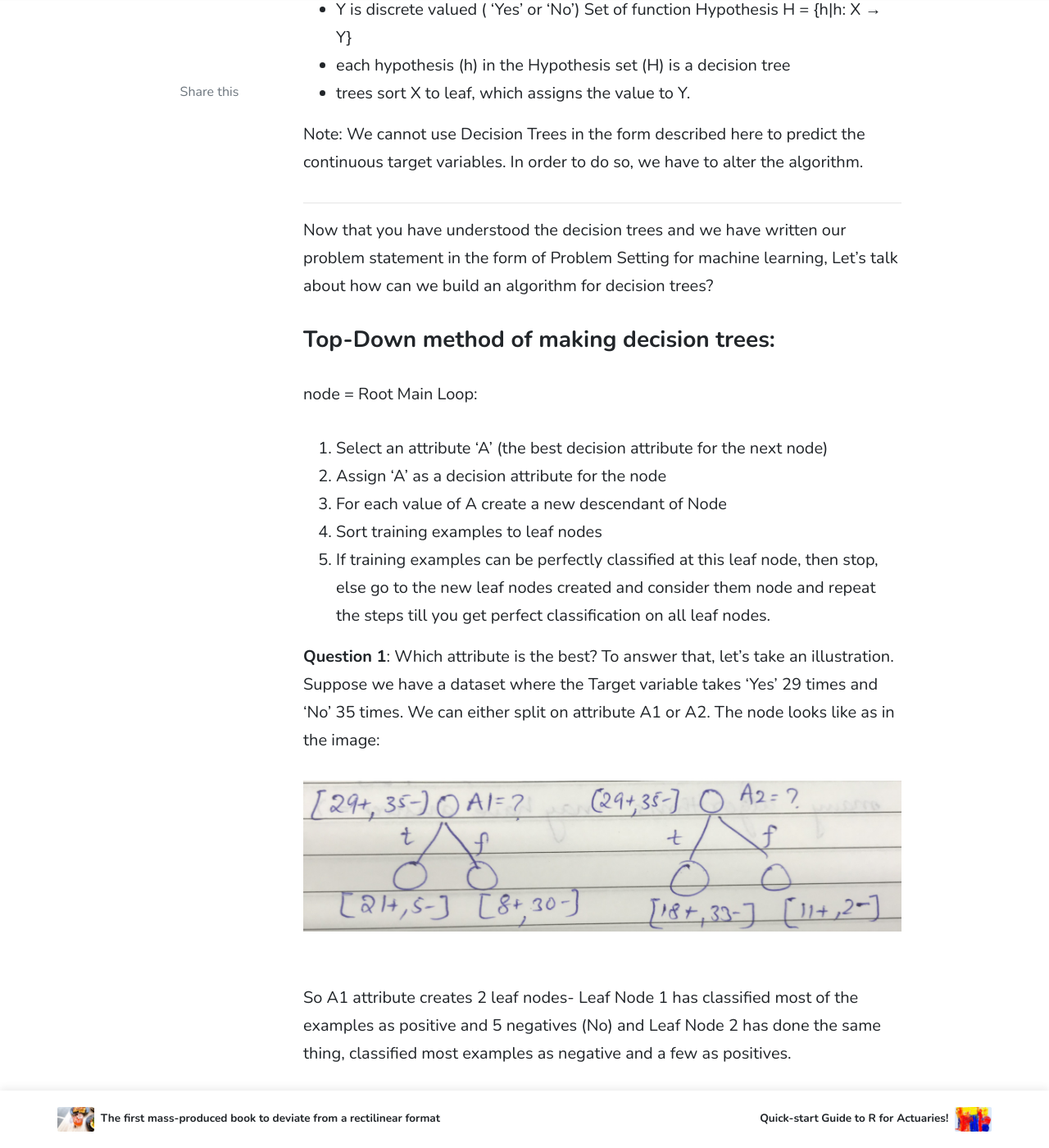
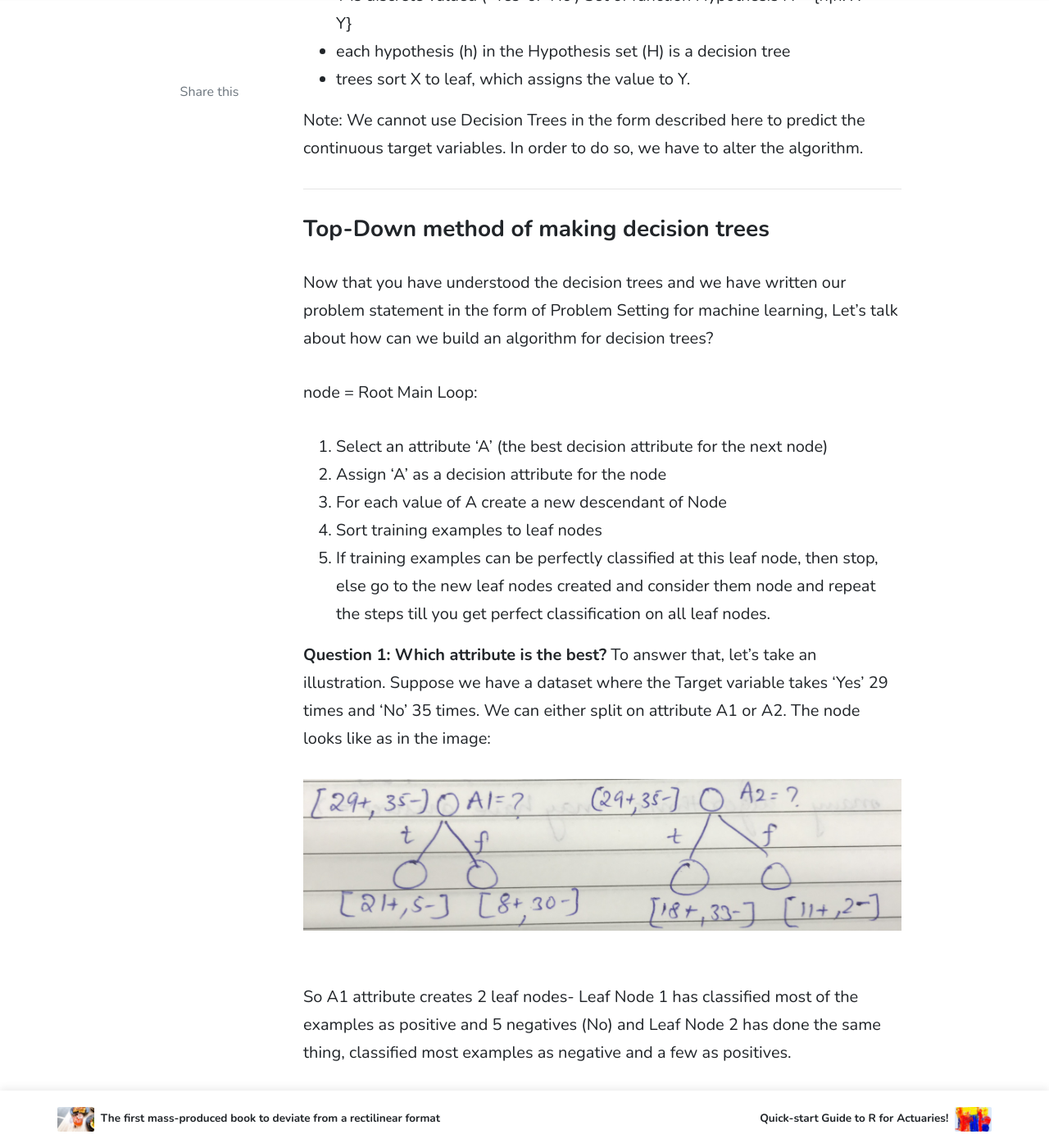
Before and after one commit to Machine-Learning-Club-India/ml-Club, a Jekyll site: the page built from _posts/2019-02-03-what-are-decision-trees-for-actuaries.md, in a window 1280 px wide and 1400 px high, scrolled down 2873 px. Shown: the whole window at 82% size. Built offline with Jekyll 4.4.1, drawn with Linux system fonts in a browser that asks for light colours; nearby versions of some CDN libraries; comment, search, counter and statistics services are not loaded; some of the changed text lies outside the part shown.

Commit message:
Update Images and formatting

```diff
--- a/_posts/2019-02-03-what-are-decision-trees-for-actuaries.md
+++ b/_posts/2019-02-03-what-are-decision-trees-for-actuaries.md
@@ -5,17 +5,18 @@
 categories: [ machine-learning, actuaries ]
 image: https://images.unsplash.com/photo-1528784351875-d797d86873a1?ixlib=rb-1.2.1&auto=format&fit=crop&w=750&q=80
 ---
+
 Welcome to part II in the series Machine Learning for Actuaries. In part I, we covered how to understand the General Problem Settings in Machine Learning. We also talked about what the Hypothesis Set is. For the sake of this blog, we will consider decision trees (all possible decision trees) as our hypothesis set.
 
 We will cover how decision trees work and see a working example to implement decision trees in R. Please access it from the link below.
 
-<hr class="section-divider"><hr>
+---
 
 You use decision trees in a way in your life all the time, but very basic ones. Let's say you stay in Mumbai, its August and you are going out, you would have to decide whether to take your umbrella with you or not because it might rain. Any Mumbaikar would suggest that you should carry an umbrella during August. But say you are just visiting Mumbai and you do not have any idea, what would you do? It is a typical decision tree problem statement. Let's formulate this problem in a mathematical statement:
 
 Let's say you have < Location, Month, Temperature> as covariates to decide whether to take an umbrella with you or not and the response variable is "Take Umbrella". What we want to do is to approximate a function f such that:
 
-*f* : < Location, Month, Temperature> → Take Umbrella
+                                *f* : < Location, Month, Temperature> → Take Umbrella
 
 based on the data collected from people living in Mumbai and Delhi. We will get into that process of making decision trees later. But let's look at what the output will look like.
 ![decision tree]({{ site.baseurl }}/assets/images/what-are-decision-trees-for-actuaries/1.png)
@@ -50,9 +51,9 @@
 
 ---
 
+### Top-Down method of making decision trees
 Now that you have understood the decision trees and we have written our problem statement in the form of Problem Setting for machine learning, Let's talk about how can we build an algorithm for decision trees?
 
-### Top-Down method of making decision trees:
 node = Root
 Main Loop:
 1. Select an attribute 'A' (the best decision attribute for the next node)
@@ -61,10 +62,10 @@
 4. Sort training examples to leaf nodes
 5. If training examples can be perfectly classified at this leaf node, then stop, else go to the new leaf nodes created and consider them node and repeat the steps till you get perfect classification on all leaf nodes.
 
-**Question 1**: Which attribute is the best?
+**Question 1: Which attribute is the best?**
 To answer that, let's take an illustration. Suppose we have a dataset where the Target variable takes 'Yes' 29 times and 'No' 35 times. We can either split on attribute A1 or A2. The node looks like as in the image:
 
-![walking]({{ site.baseurl }}/assets/images/what-are-decision-trees-for-actuaries/2.png)
+![tree diagram]({{ site.baseurl }}/assets/images/what-are-decision-trees-for-actuaries/2.png)
 
 So A1 attribute creates 2 leaf nodes- Leaf Node 1 has classified most of the examples as positive and 5 negatives (No) and Leaf Node 2 has done the same thing, classified most examples as negative and a few as positives.
 
```
Also changed, not shown: other parts of _posts/2019-02-03-what-are-decision-trees-for-actuaries.md (+2 -2 lines).
